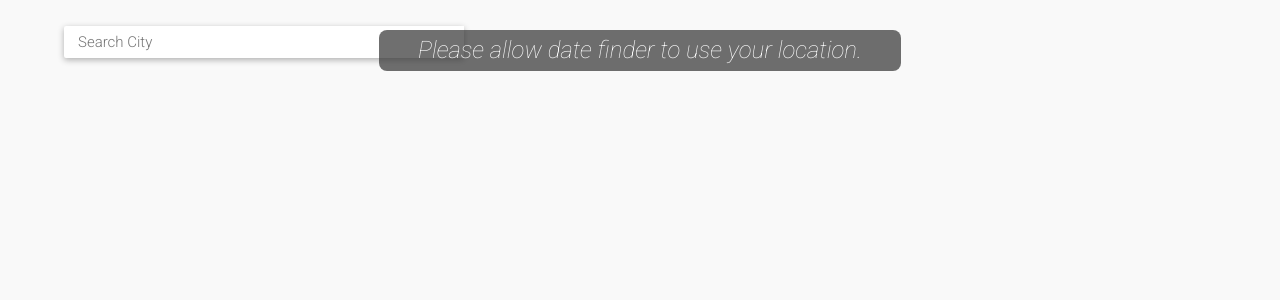
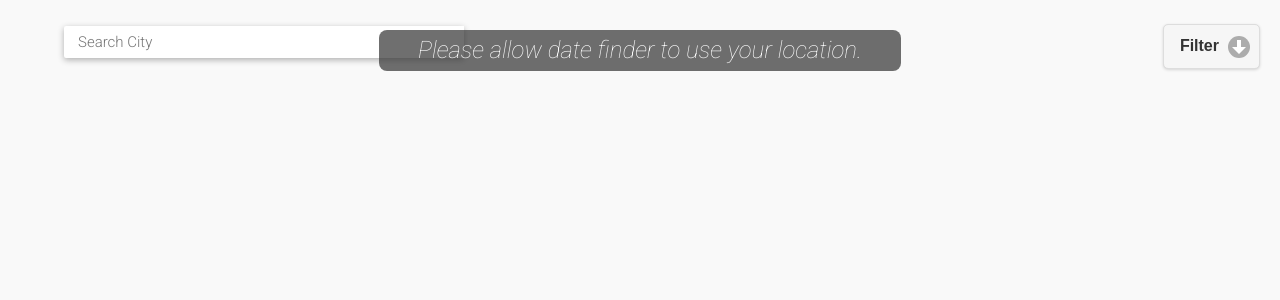
Before and after one commit to create/datelocate, a PHP site: page /index.html in a window 1280 px wide, after a click on "Continue without logging in". Shown: the top 300 px of the page. Run offline with PHP 8.4, Linux system fonts and the light colour scheme; some libraries are stand-ins or nearby versions.

Commit message:
add filter

```diff
--- a/client/www/css/index.css
+++ b/client/www/css/index.css
@@ -254,3 +254,8 @@ a {
 	margin-right: auto;
 	text-align: center;
   }
+  #filter {
+    position: absolute;
+    top: 0;
+    right: 10px;
+  }
--- a/client/www/index.html
+++ b/client/www/index.html
@@ -49,6 +49,15 @@
                 <input id="pac-input" class="controls" type="text" placeholder="Search City" data-role="none">
 
                 <div id="addbutton" class="mapbutton" onclick="addInit()"><img height="28px" width="28px" src="img/add.png" alt="add"></div>
+                <div data-role="fieldcontain" id="filter">
+                    <select name="select-choice-11" id="filter-dates" data-theme="e" data-icon="arrow-d" data-inline="true" data-native-menu="false">
+                        <option value="all">Filter</option>
+                        <option value="free">Free</option>
+                        <option value="1Dollar">$</option>
+                        <option value="2Dollar">$$</option>
+                        <option value="3Dollar">$$$</option>
+                    </select>
+                </div>
                 <a href="#account-panel"><div date-position="fixed" id="accountbutton" class="mapbutton" data-transition="slide"><img height="28px" width="28px" src="img/panel.png" alt="panel" onclick="findName()"></div></a>
 
                 <div id="account-panel" data-role="panel" class="panel left" data-position="left" data-display="push" data-dismissible="false">
```
